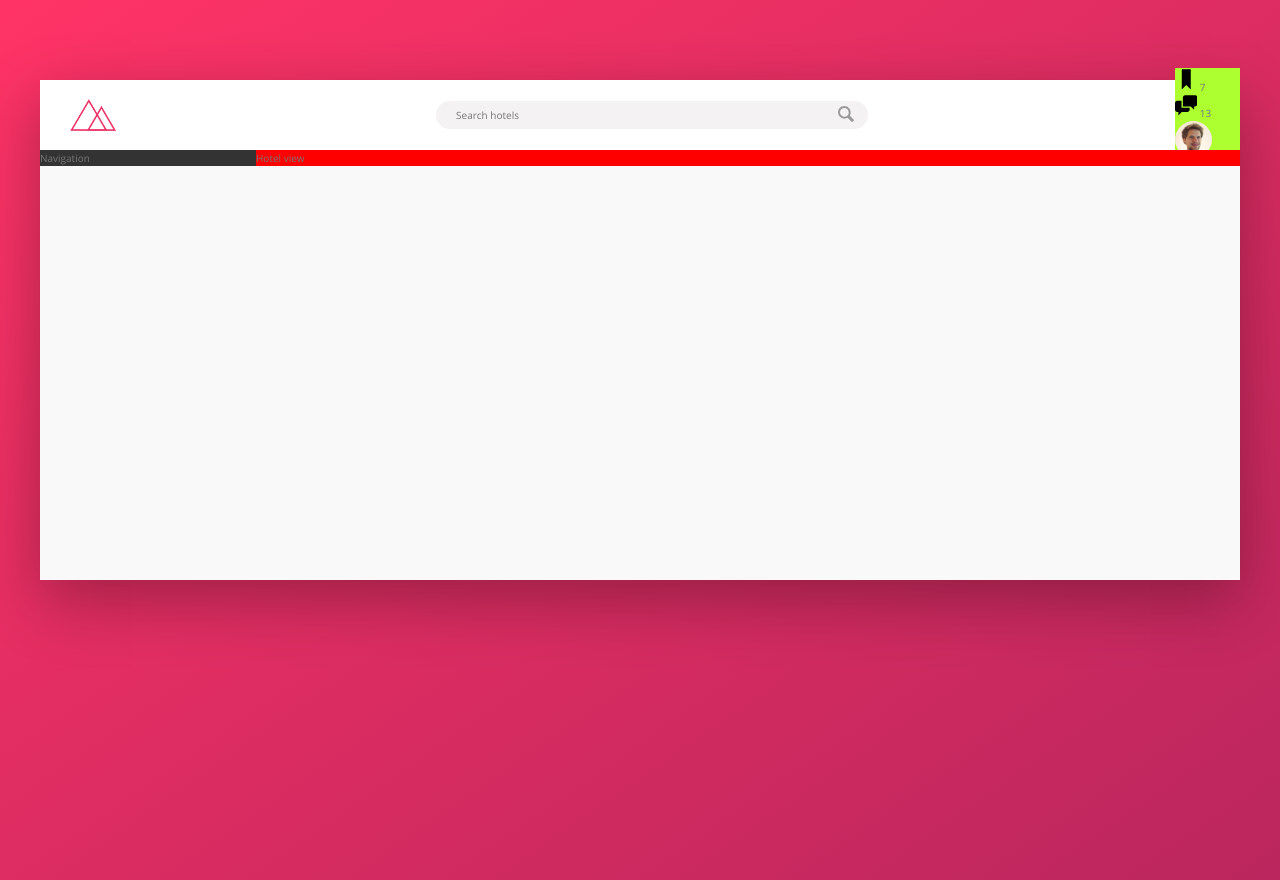
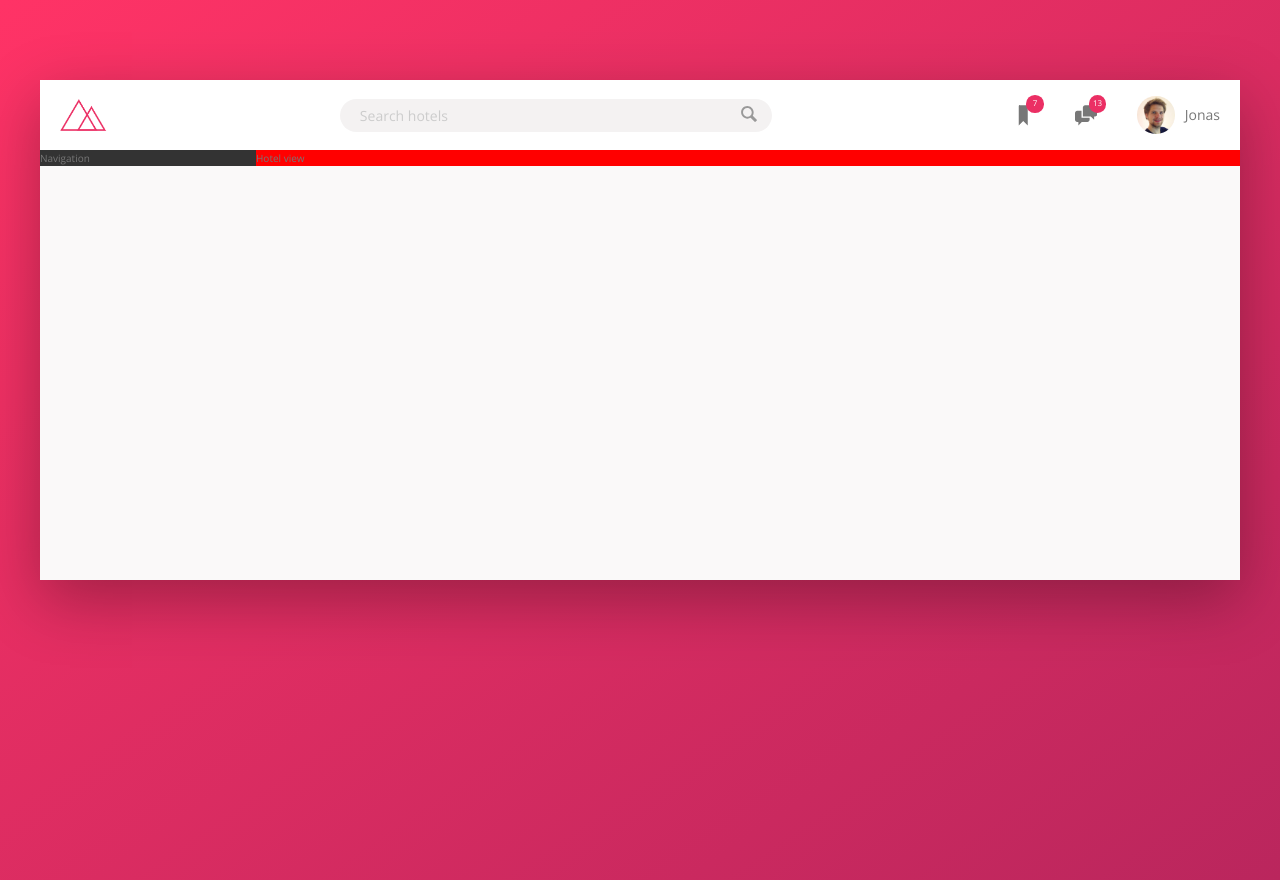
Before and after one commit to vukojevicc/Trillo-Project-from-sass-course, a website: page index.html in a window 1280 px wide. Drawn offline with nearby package versions, Linux system fonts and the light colour scheme.

Commit message:
header done

```diff
--- a/sass/_components.scss
+++ b/sass/_components.scss
@@ -2,7 +2,7 @@
 ///////// LOGO
 .logo{
     height: 3.25rem;
-    margin-left: 3rem;
+    margin-left: 2rem;
 }
 
 ////////////////////////////////////
@@ -31,6 +31,11 @@
             outline: none;
             width: 100%;
             background-color: var(--color-grey-light-3);
+        }
+
+        &::-webkit-input-placeholder{
+            font-weight: 100;
+            color: var(--color-grey-light-4);
         }
     }
 
@@ -61,31 +66,50 @@
 ////////////////////////////////////
 ///////// USER NAVIGATION
 .user-nav{
+    display: flex;
+    align-items: center;
+    align-self: stretch;
 
-    background-color: greenyellow;
+    & > * {
+        padding: 0 2rem;
+        cursor: pointer;
+        height: 100%;
+        display: flex;
+        align-items: center;
+    }
+
+    & > *:hover{
+        background-color: var(--color-grey-light-2);
+    }
+
     &__icon-box{
-
+        position: relative;
     }
 
     &__icon{
         height: 2.25rem;
         width: 2.25rem;
+        fill: var(--color-grey-dark-2);
     }
 
     &__notification{
-
-    }
-
-    &__user{
-
+        font-size: .8rem;
+        height: 1.75rem;
+        width: 1.75rem;
+        border-radius: 50%;
+        background-color: var(--color-primary);
+        color: #fff;
+        display: flex;
+        justify-content: center;
+        align-items: center;
+        position: absolute;
+        top: 1.5rem;
+        right: 1.1rem;
     }
 
     &__user-photo{
         height: 3.75rem;
         border-radius: 50%;
-    }
-
-    &__user-name{
-
+        margin-right: 1rem;
     }
 }
--- a/sass/_layout.scss
+++ b/sass/_layout.scss
@@ -9,6 +9,7 @@
 .header{
     height: 7rem;
     background-color: #fff;
+    font-size: 1.4rem;
 
     display: flex;
     justify-content: space-between;
```
Also changed, not shown: css/style.css.
